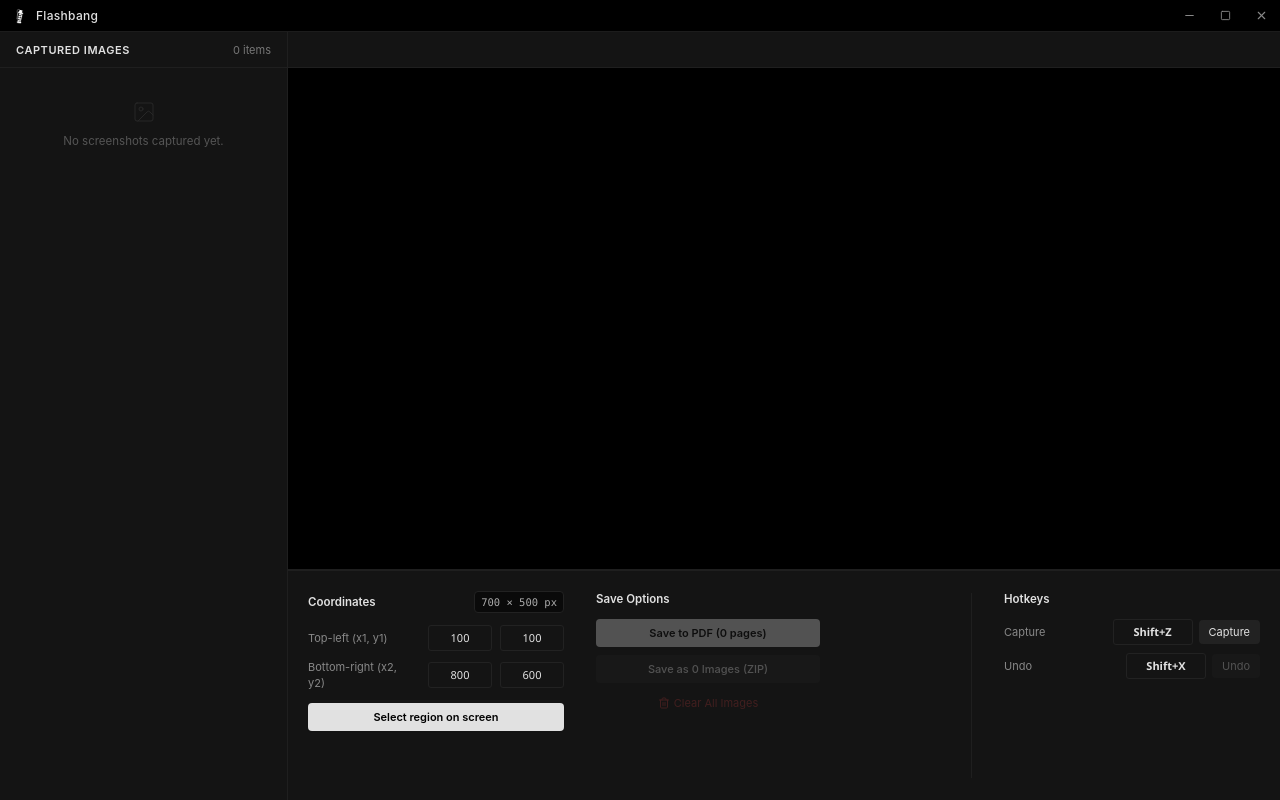
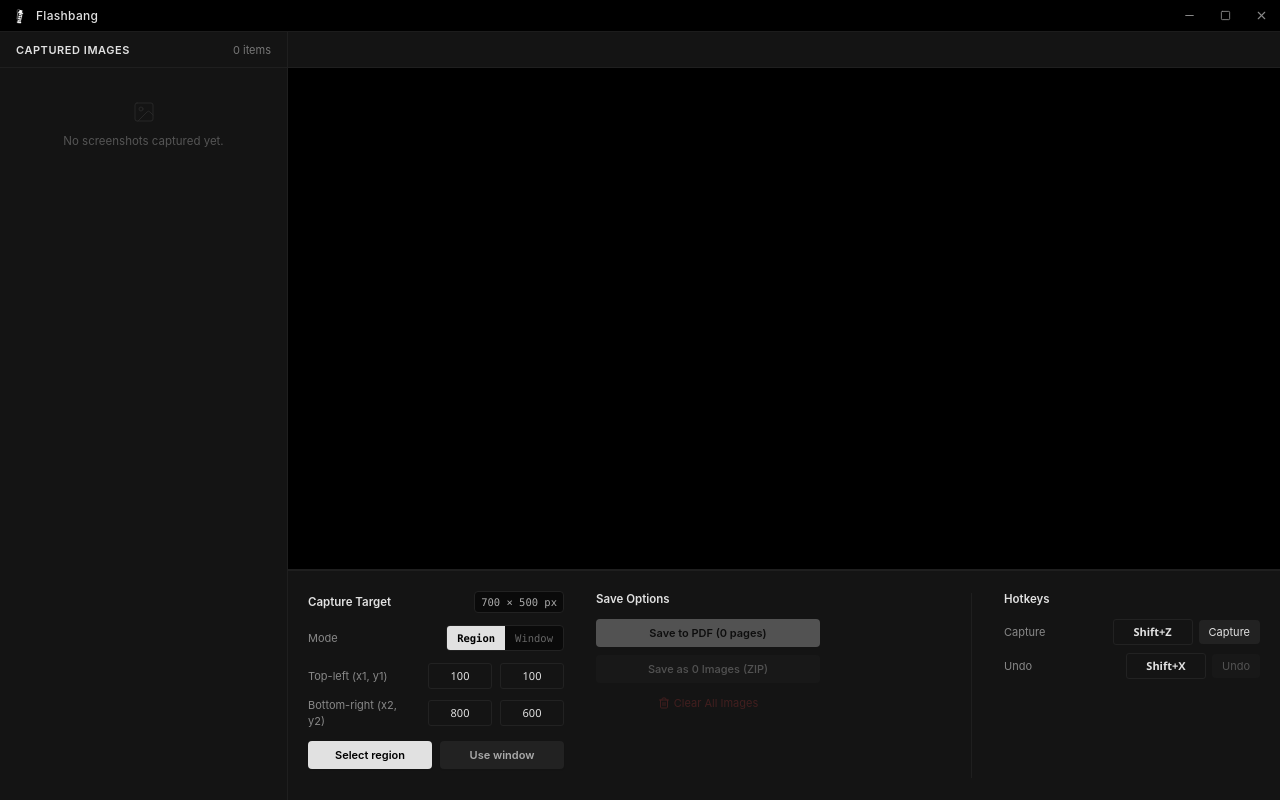
Before and after one commit to asquilatan/Flashbang, a React (Vite) app: page / in a window 1280 px wide. Built offline with nearby package versions, Linux system fonts and the light colour scheme.

Commit message:
feat: add Use window button and capture target UI

```diff
--- a/src/components/SettingsPanel.tsx
+++ b/src/components/SettingsPanel.tsx
@@ -7,6 +7,7 @@ interface SettingsPanelProps {
   images: ScreenshotItem[];
   onUpdateSettings: (newSettings: Partial<AppSettings>) => void;
   onStartRegionSelect: () => void;
+  onStartWindowSelect: () => void;
   onCaptureNow: () => void;
   onUndoLast: () => void;
   onSaveToPdf: () => void;
@@ -21,6 +22,7 @@ export const SettingsPanel: React.FC<SettingsPanelProps> = ({
   images,
   onUpdateSettings,
   onStartRegionSelect,
+  onStartWindowSelect,
   onCaptureNow,
   onUndoLast,
   onSaveToPdf,
@@ -33,6 +35,11 @@ export const SettingsPanel: React.FC<SettingsPanelProps> = ({
 
   const width = Math.abs(settings.x2 - settings.x1);
   const height = Math.abs(settings.y2 - settings.y1);
+
+  const isWindowMode = settings.captureMode === 'window';
+  const windowWidth = Math.abs(settings.windowX2 - settings.windowX1);
+  const windowHeight = Math.abs(settings.windowY2 - settings.windowY1);
+  const hasWindow = settings.windowHwnd !== null;
 
   const handleCoordChange = (key: 'x1' | 'y1' | 'x2' | 'y2', val: string) => {
     const num = parseInt(val, 10);
@@ -50,16 +57,64 @@ export const SettingsPanel: React.FC<SettingsPanelProps> = ({
       {/* Panel Content: Unified #141414 background throughout */}
       <div className="flex-1 p-5 bg-[#141414] overflow-y-auto">
         <div className="flex flex-col md:flex-row items-start gap-8 h-full w-full">
-          {/* 1. Left: Coordinates */}
+          {/* 1. Left: Capture Target */}
           <div className="w-64 space-y-3 flex-shrink-0">
             <div className="flex items-center justify-between">
-              <span className="font-semibold text-[#e1e1e1] text-[11.5px]">Coordinates</span>
+              <span className="font-semibold text-[#e1e1e1] text-[11.5px]">Capture Target</span>
               <span className="font-mono text-[10.5px] text-[#aaaaaa] bg-[#0a0a0a] px-1.5 py-0.5 rounded border border-[#222222]">
-                {width} × {height} px
+                {isWindowMode ? `${windowWidth} × ${windowHeight} px` : `${width} × ${height} px`}
               </span>
             </div>
 
             <div className="space-y-2 text-[11px]">
+              <div className="flex items-center justify-between gap-4">
+                <span className="text-[#888888]">Mode</span>
+                <div className="flex bg-[#0a0a0a] border border-[#222222] rounded overflow-hidden">
+                  <button
+                    onClick={() => onUpdateSettings({ captureMode: 'region' })}
+                    className={`px-2.5 py-1 font-mono text-[10.5px] transition-colors ${
+                      isWindowMode ? 'text-[#666666]' : 'bg-[#e1e1e1] text-[#000000] font-semibold'
+                    }`}
+                    title="Capture a fixed screen region"
+                  >
+                    Region
+                  </button>
+                  <button
+                    onClick={onStartWindowSelect}
+                    className={`px-2.5 py-1 font-mono text-[10.5px] transition-colors ${
+                      isWindowMode ? 'bg-[#e1e1e1] text-[#000000] font-semibold' : 'text-[#666666]'
+                    }`}
+                    title="Capture a chosen window at its own size"
+                  >
+                    Window
+                  </button>
+                </div>
+              </div>
+            </div>
+
+            {isWindowMode && (
+              <div className="space-y-2 text-[11px]">
+                <div className="flex items-start justify-between gap-4">
+                  <span className="text-[#888888] shrink-0">Selected window</span>
+                  <span
+                    className="flex-1 text-right text-[#aaaaaa] truncate bg-[#0a0a0a] px-2 py-1 border border-[#222222]"
+                    title={hasWindow ? settings.windowTitle : undefined}
+                  >
+                    {hasWindow ? settings.windowTitle : 'None selected'}
+                  </span>
+                </div>
+                {hasWindow && (
+                  <button
+                    onClick={() => onUpdateSettings({ captureMode: 'region', windowHwnd: null, windowTitle: '' })}
+                    className="w-full bg-[#222222] hover:bg-[#2c2c2c] text-[#aaaaaa] py-1 rounded text-[11px] transition-colors"
+                  >
+                    <span>Clear window</span>
+                  </button>
+                )}
+              </div>
+            )}
+
+            <div className={`space-y-2 text-[11px] ${isWindowMode ? 'opacity-40 pointer-events-none' : ''}`}>
               <div className="flex items-center justify-between gap-4">
                 <span className="text-[#888888]">Top-left (x1, y1)</span>
                 <div className="flex gap-2">
@@ -101,12 +156,29 @@ export const SettingsPanel: React.FC<SettingsPanelProps> = ({
               </div>
             </div>
 
-            <button
-              onClick={onStartRegionSelect}
-              className="w-full flex items-center justify-center bg-[#e1e1e1] hover:bg-[#ffffff] text-[#000000] py-1.5 rounded text-[11px] font-semibold transition-colors shadow-sm"
-            >
-              <span>Select region on screen</span>
-            </button>
+            <div className="grid grid-cols-2 gap-2">
+              <button
+                onClick={onStartRegionSelect}
+                className={`flex items-center justify-center py-1.5 rounded text-[11px] font-semibold transition-colors shadow-sm ${
+                  isWindowMode
+                    ? 'bg-[#222222] hover:bg-[#2c2c2c] text-[#aaaaaa]'
+                    : 'bg-[#e1e1e1] hover:bg-[#ffffff] text-[#000000]'
+                }`}
+              >
+                <span>Select region</span>
+              </button>
+              <button
+                onClick={onStartWindowSelect}
+                className={`flex items-center justify-center py-1.5 rounded text-[11px] font-semibold transition-colors shadow-sm ${
+                  isWindowMode
+                    ? 'bg-[#e1e1e1] hover:bg-[#ffffff] text-[#000000]'
+                    : 'bg-[#222222] hover:bg-[#2c2c2c] text-[#aaaaaa]'
+                }`}
+                title="Capture a window at its own size"
+              >
+                <span>Use window</span>
+              </button>
+            </div>
           </div>
 
           {/* 2. Middle: Save Options */}
```
